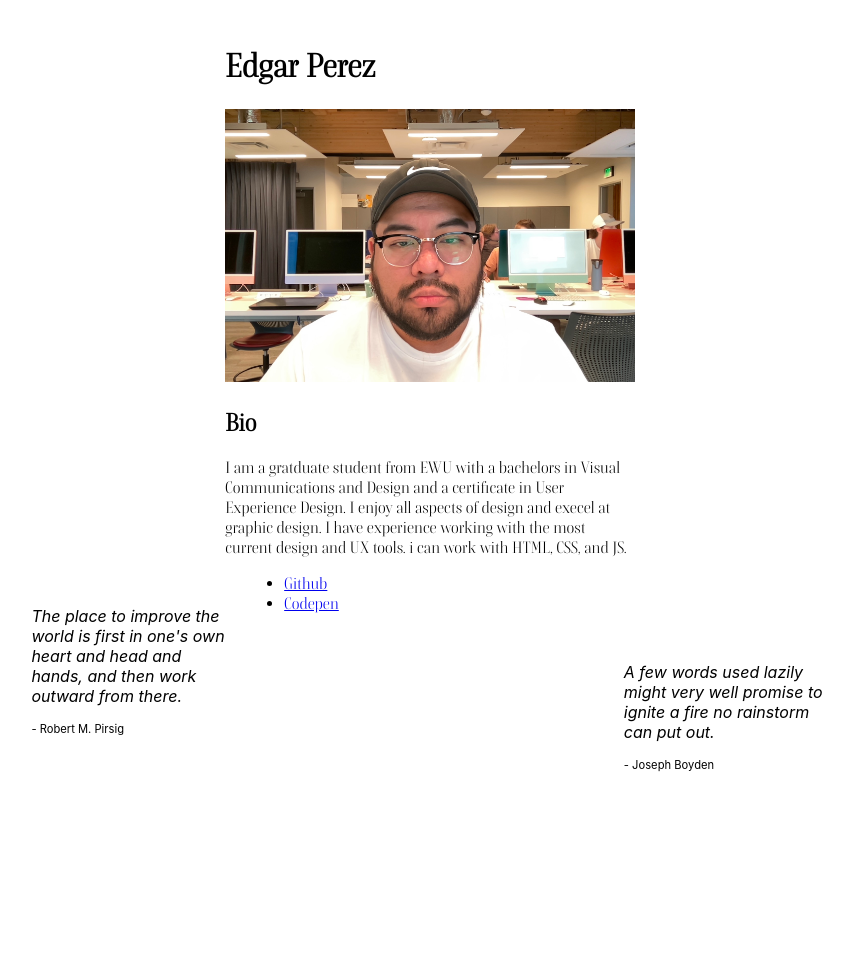
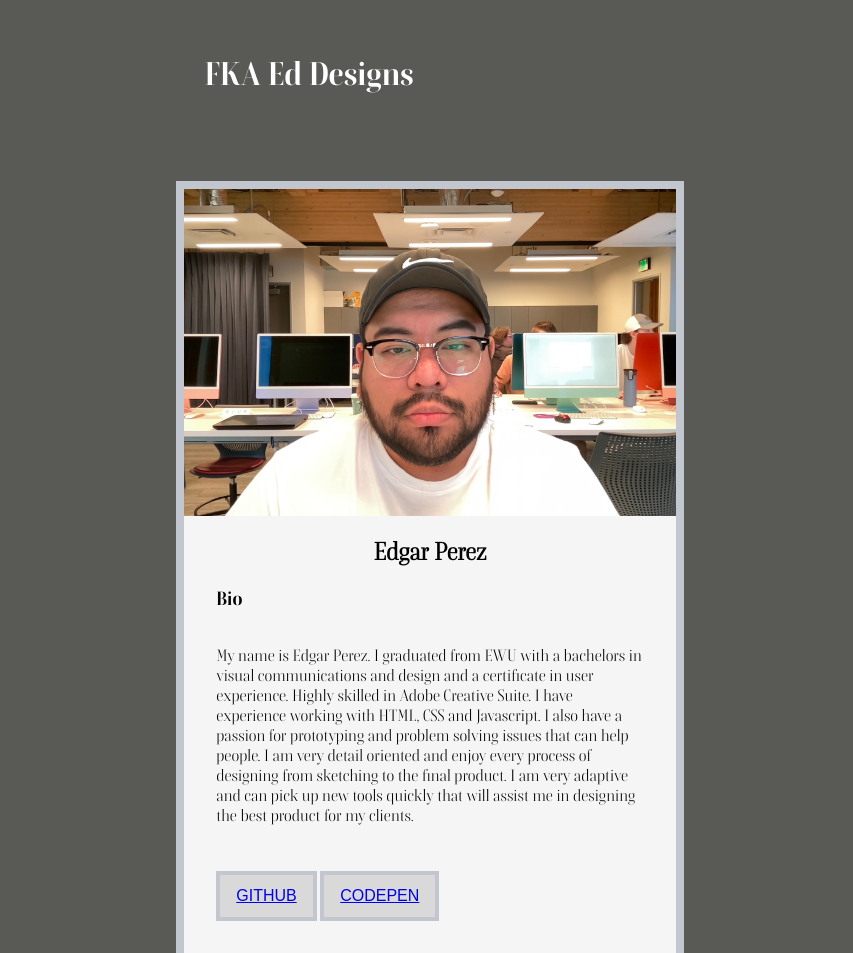
Before and after one commit to edperez91/mywebsite, a plain HTML site: page index.html in a window 1280 px wide. Shown: the top 953 px of the page, without its empty margins (210-1063 px from the left). Before the commit the page ends 800 px from the top, so only its background shows below. Drawn offline with Linux system fonts and the light colour scheme.

Commit message:
Update to website
*changed layout
*changed background
*changed links

```diff
--- a/css/styles.css
+++ b/css/styles.css
@@ -1,57 +1,74 @@
-
+@import url(boak.CSS);
 
 :root {
-  --content-width: 50ch;
-  --inset: calc( -1 * (100vw - var(--content-width)) / 4 );
+  --content-width: 60ch;
 }
 
 body {
-  padding: 1rem;
+  margin: 0;
+  background: #595A56;
   font-family: 'Boska-Regular';
 }
 
-.header,
-.main {
-  margin-right: auto;
-  margin-left: auto;
-  max-width: var(--content-width);
-}
-
-blockquote {
-  margin: 1rem 0;
-  font-family: -apple-system, BlinkMacSystemFont, "Segoe UI", Roboto, Oxygen,
-    Ubuntu, Cantarell, "Open Sans", "Helvetica Neue", sans-serif;
-}
-
-blockquote p {
-  font-style: italic;
-}
-
-.author {
-  font-size: 70%;
-  font-style: normal;
-}
-
-@media screen and (min-width: 30em) {
-  blockquote {
-    width: 50%;
-  }
-
-  .pull-start {
-    float: left;
-    float: inline-start;
-    margin-inline-end: 3rem;
-    margin-inline-start: min(var(--inset), 0px);
-  }
-
-  .pull-end {
-    float: right;
-    float: inline-end;
-    margin-inline-start: 3rem;
-    margin-inline-end: min(var(--inset), 0px);
-  }
+figure {
+  margin: 0;
 }
 
 img {
+  display: block;
   max-width: 100%;
+  height: auto;
 }
+
+.header {
+  margin-right: auto;
+  margin-left: auto;
+  padding: 2rem;
+  max-width: calc(var(--content-width) - 4rem);
+  font-family: 'Boska-Bold';
+}
+
+.main {
+  display: flex;
+  justify-content: center;
+}
+
+.card {
+  width: clamp(20ch, 50%, var(--content-width));
+  margin: 2rem;
+  border: 0.5rem solid #C1C6CF;
+  background: whitesmoke;
+}
+
+.card figcaption {
+  display: flex;
+  flex-direction: column;
+  margin: 0 2rem 2rem;
+}
+
+.card h2 {
+  margin-block-end: 0;
+}
+
+.card button {
+  align-self: center;
+  padding: 0.75rem 1rem;
+  margin: 0.5rem 0;
+  border: 0.25rem solid #C1C6CF;
+  font-size: 1rem;
+  text-transform: uppercase;
+  background: #D9D9D9;
+}
+
+h2 {
+align-self: center;
+}
+
+h3 {
+  font-family: 'Boska-Bold';
+}
+
+h1 {
+  color: white;
+
+}
--- a/index.html
+++ b/index.html
@@ -17,61 +17,31 @@
 
 </head>
 
-<title>MY Website</title>
-  </head>
 <body>
-
   <header class="header">
-      <h1 class="challenge-title">Edgar Perez</h1>
+    <h1 class="challenge-title">FKA Ed Designs</h1>
   </header>
   <main class="main">
-        <img src="img/me.jpg" alt="My Image" >
+    <figure class="card">
+      <img
+        src="img/me.jpg"
+        width="1920"
+        height="1080"
+        alt="Image of Edgar Perez"
+      />
+      <figcaption>
+        <h2>
+          Edgar Perez
+        </h2>
+        <h3>Bio</h3>
+        <p>My name is Edgar Perez. I graduated from EWU with a bachelors in visual communications and design and a certificate in user experience. Highly skilled in Adobe Creative Suite. I have experience working with HTML, CSS and Javascript. I also have a passion for prototyping and problem solving issues that can help people. I am very detail oriented and enjoy every process of designing from sketching to the final product. I am very adaptive and can pick up new tools quickly that will assist me in designing the best product for my clients. </p>
+        <h4>
+          <button class="cta"><a href="https://github.dev/edperez91">Github</a></button>
+          <button class="cta"><a href="https://codepen.io/eperez24">Codepen</a></button>
+        </h4>
+      </figcaption>
+    </figure>
 
-        <h2>Bio</h2>
-        <p>I am a gratduate student from EWU with a bachelors in Visual Communications and Design and a certificate in User Experience Design.
-        I enjoy all aspects of design and execel at graphic design. I have experience working with the most current design and UX tools. i
-        can work with HTML, CSS, and JS.</p>
-
-      <blockquote class="pull-start">
-        <p>
-          The place to improve the world is first in one's own heart and head
-          and hands, and then work outward from there.
-        </p>
-        <p class="author">- Robert M. Pirsig</p>
-      </blockquote>
-      <p>
-        <ul>
-            <li><a href="https://github.dev/edperez91">Github</a></li>
-            <li><a href="https://codepen.io/eperez24">Codepen</a></li>
-        </ul>
-      </p>
-      <blockquote class="pull-end">
-        <p>
-          A few words used lazily might very well promise to ignite a fire no
-          rainstorm can put out.
-        </p>
-        <p class="author">- Joseph Boyden</p>
-      </blockquote>
   </main>
 </body>
-  <!--<body>
-
- <h1>Edgar Perez</h1>
-
-    <img src="img/me.jpg" alt="My Image" >
-
-    <h2>Bio</h2>
-    <p>I am a gratduate student from EWU with a bachelors in Visual Communications and Design and a certificate in User Experience Design.
-    I enjoy all aspects of design and execel at graphic design. I have experience working with the most current design and UX tools. i
-    can work with HTML, CSS, and JS.</p>
-
-    <ul>
-        <li><a href="https://github.dev/edperez91">Github</a></li>
-        <li><a href="https://codepen.io/eperez24">Codepen</a></li>
-    </ul>
-
-    <p>Lorem ipsum dolor sit, amet consectetur adipisicing elit. Dolores porro fugit nostrum sapiente minus expedita, debitis quas asperiores fugiat architecto, iusto fuga vitae assumenda illo, at reiciendis. Inventore, sint aperiam.</p>
-    <p>Lorem ipsum dolor sit amet consectetur adipisicing elit. Ducimus adipisci iste maiores incidunt non, excepturi assumenda illum corporis ipsam corrupti expedita voluptatibus, beatae distinctio cumque placeat officiis cum sit earum!</p>
-
-</body>-->
 </html>
```
Lines whose indentation alone changed are shown as unchanged.
